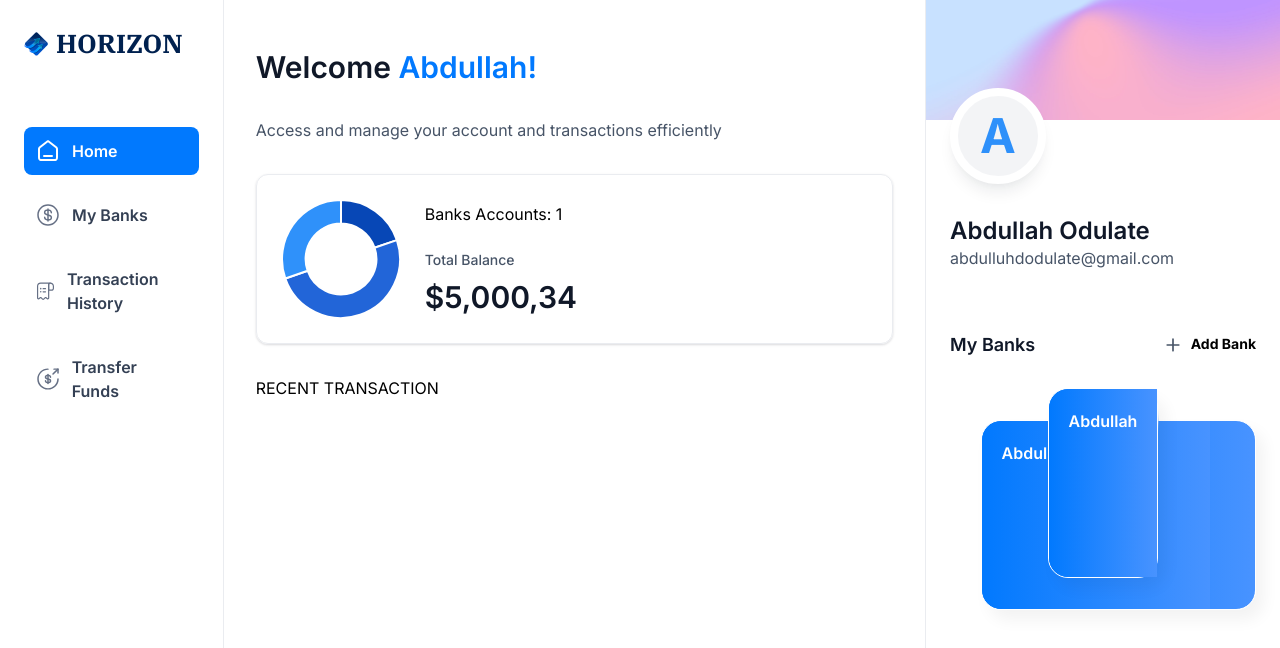
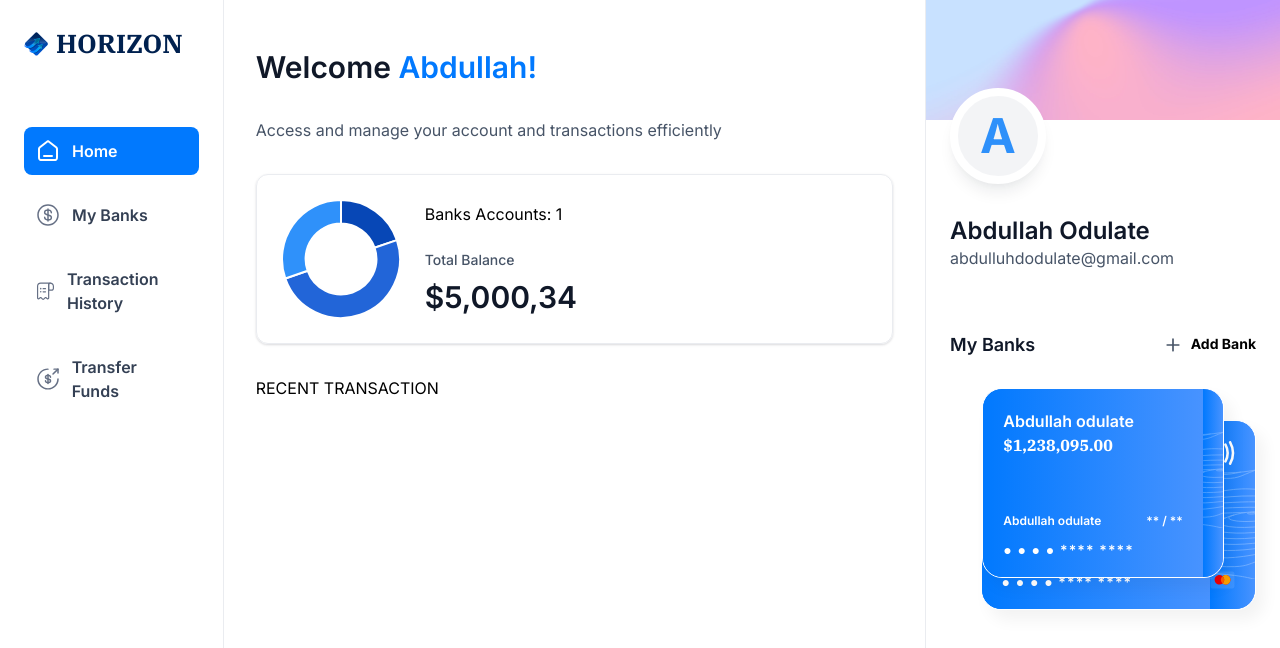
Before and after one commit to Abdul-luh/Horizon-banking-app, a Next.js app: page / in a window 1280 px wide. Shown: the top 648 px of the page. Built offline with nearby package versions, Linux system fonts and the light colour scheme.

Commit message:
add bank card info

```diff
--- a/app/(root)/page.tsx
+++ b/app/(root)/page.tsx
@@ -29,7 +29,7 @@ export default function page() {
       <RightSideBar
         user={LoggedIn}
         transactions={[]}
-        banks={[{}, { smth: "" }]}
+        banks={[{ currentBalance: 1238095 }, { currentBalance: 708095 }]}
       />
     </section>
   );
--- a/components/CreditCard.tsx
+++ b/components/CreditCard.tsx
@@ -1,5 +1,6 @@
+import { formatAmount } from "@/lib/utils";
+import Image from "next/image";
 import Link from "next/link";
-import React from "react";
 
 export default function CreditCard({
   userName,
@@ -13,11 +14,43 @@ export default function CreditCard({
         <div className="bank-card_content">
           <div>
             <h1 className="font-semibold text-16 text-white">
-              {account.name || "Abdullah"}
+              {account.name || userName}
             </h1>
+            <p className="font-black font-ibm-plex-serif text-white">
+              {formatAmount(account.currentBalance)}
+            </p>
           </div>
+
+          <article className="flex flex-col gap-2">
+            <div className="flex justify-between">
+              <h1 className="text-12 font-semibold text-white">{userName}</h1>
+              <h2 className="text-12 font-semibold text-white">** / **</h2>
+            </div>
+            <p className="text-white text-14 font-semibold tracking-[1.1px] ">
+              &#9679; &#9679; &#9679; &#9679; **** ****{" "}
+              <span className="text-16">{account.mask}</span>
+            </p>
+          </article>
         </div>
+
+        <div className="bank-card_icon">
+          <Image src={"/icons/Paypass.svg"} alt="pay" width={20} height={24} />
+          <Image
+            src={"/icons/mastercard.svg"}
+            alt="mastercard"
+            width={45}
+            height={32}
+          />
+        </div>
+        <Image
+          src={"/icons/lines.svg"}
+          alt="line"
+          width={316}
+          height={190}
+          className="absolute top-0 left-0"
+        />
       </Link>
+      {/* COPY LINES  */}
     </div>
   );
 }
```
